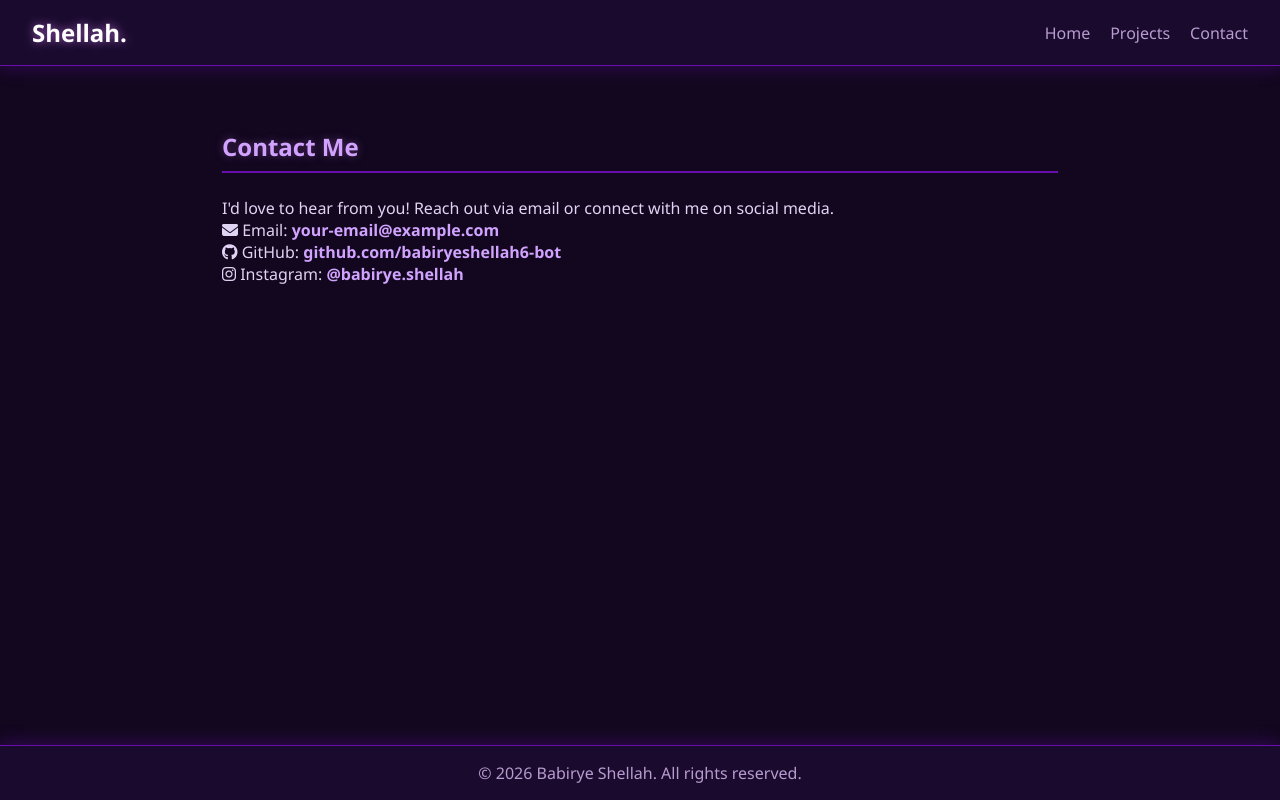
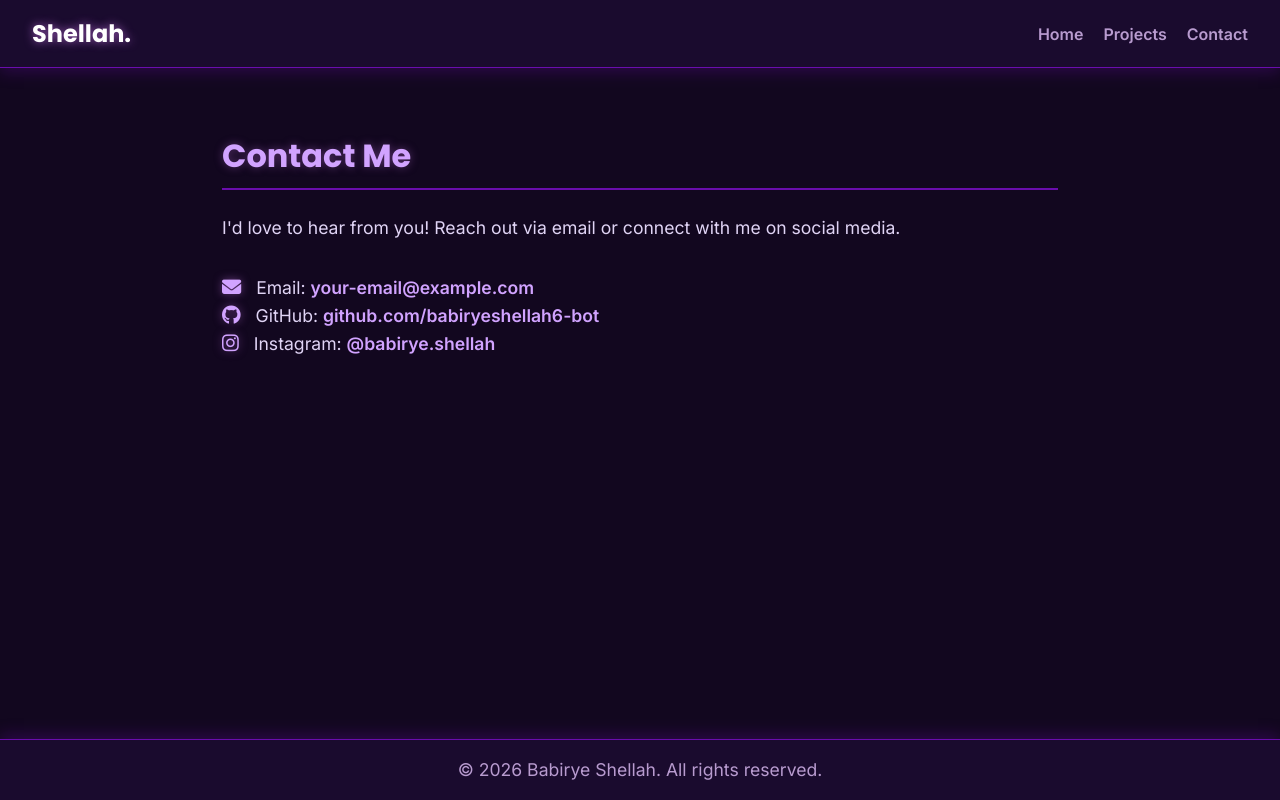
Before and after one commit to babiryeshellah6-bot/babirye-shellah-portfolio, a plain HTML site: page contact.html in a window 1280 px wide. Drawn offline with Linux system fonts and the light colour scheme.

Commit message:
Refactor font styles and sizes in style.css
Updated font families and sizes for various elements. Adjusted font weights for improved consistency.

```diff
--- a/style.css
+++ b/style.css
@@ -1,16 +1,22 @@
+@import url('https://fonts.googleapis.com/css2?family=Inter:wght@300;400;600&family=Poppins:wght@500;700&display=swap');
+
 * {
     margin: 0;
     padding: 0;
     box-sizing: border-box;
-    font-family: 'Segoe UI', Tahoma, Geneva, Verdana, sans-serif;
 }
 
 body {
+    font-family: 'Inter', sans-serif;
     background-color: #12071f;
     color: #e0d4f5;
     display: flex;
     flex-direction: column;
     min-height: 100vh;
+}
+
+h1, h2, h3, .logo {
+    font-family: 'Poppins', sans-serif;
 }
 
 nav {
@@ -26,7 +32,7 @@ nav {
 nav .logo {
     color: #fff;
     font-size: 1.5rem;
-    font-weight: bold;
+    font-weight: 700;
     text-shadow: 0 0 10px #9b59b6;
 }
 
@@ -39,6 +45,7 @@ nav ul {
 nav ul li a {
     color: #b89bcf;
     text-decoration: none;
+    font-weight: 600;
     transition: color 0.3s ease, text-shadow 0.3s ease;
 }
 
@@ -61,18 +68,24 @@ main {
 }
 
 h1 {
-    font-size: 2.5rem;
+    font-size: 3rem;
     margin-bottom: 1rem;
     color: #d1a3ff;
     animation: pulseGlow 2s infinite alternate;
 }
 
 h2 {
+    font-size: 2rem;
     margin-bottom: 1.5rem;
     border-bottom: 2px solid #6a0dad;
     padding-bottom: 0.5rem;
     color: #d1a3ff;
     text-shadow: 0 0 8px rgba(155, 89, 182, 0.5);
+}
+
+p {
+    line-height: 1.6;
+    font-size: 1.1rem;
 }
 
 .btn {
@@ -81,6 +94,7 @@ h2 {
     color: #fff;
     padding: 0.75rem 1.5rem;
     text-decoration: none;
+    font-weight: 600;
     border-radius: 5px;
     border: 1px solid #9b59b6;
     margin-top: 1rem;
@@ -115,9 +129,19 @@ h2 {
     border-left: 5px solid #d1a3ff;
 }
 
+.project-card h3 {
+    margin-bottom: 0.5rem;
+    color: #d1a3ff;
+}
+
+.contact-info {
+    margin-top: 2rem;
+    line-height: 2.5;
+}
+
 .contact-info a {
     color: #d1a3ff;
-    font-weight: bold;
+    font-weight: 600;
     text-decoration: none;
     transition: text-shadow 0.3s ease, color 0.3s ease;
 }
@@ -125,6 +149,13 @@ h2 {
 .contact-info a:hover {
     color: #fff;
     text-shadow: 0 0 15px #d1a3ff, 0 0 30px #9b59b6;
+}
+
+.contact-info i {
+    color: #d1a3ff;
+    margin-right: 10px;
+    font-size: 1.2rem;
+    text-shadow: 0 0 8px rgba(155, 89, 182, 0.6);
 }
 
 footer {
```
